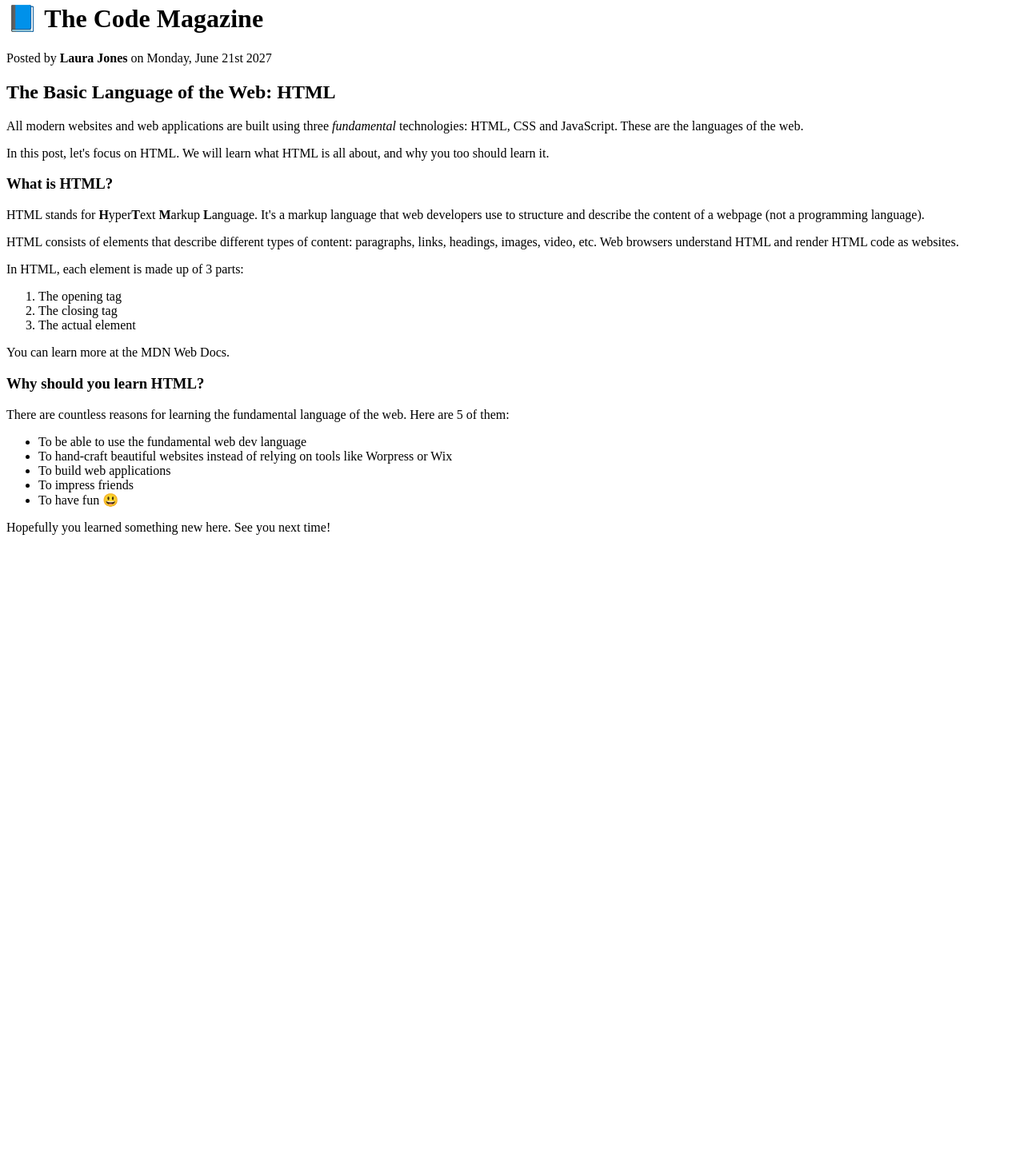
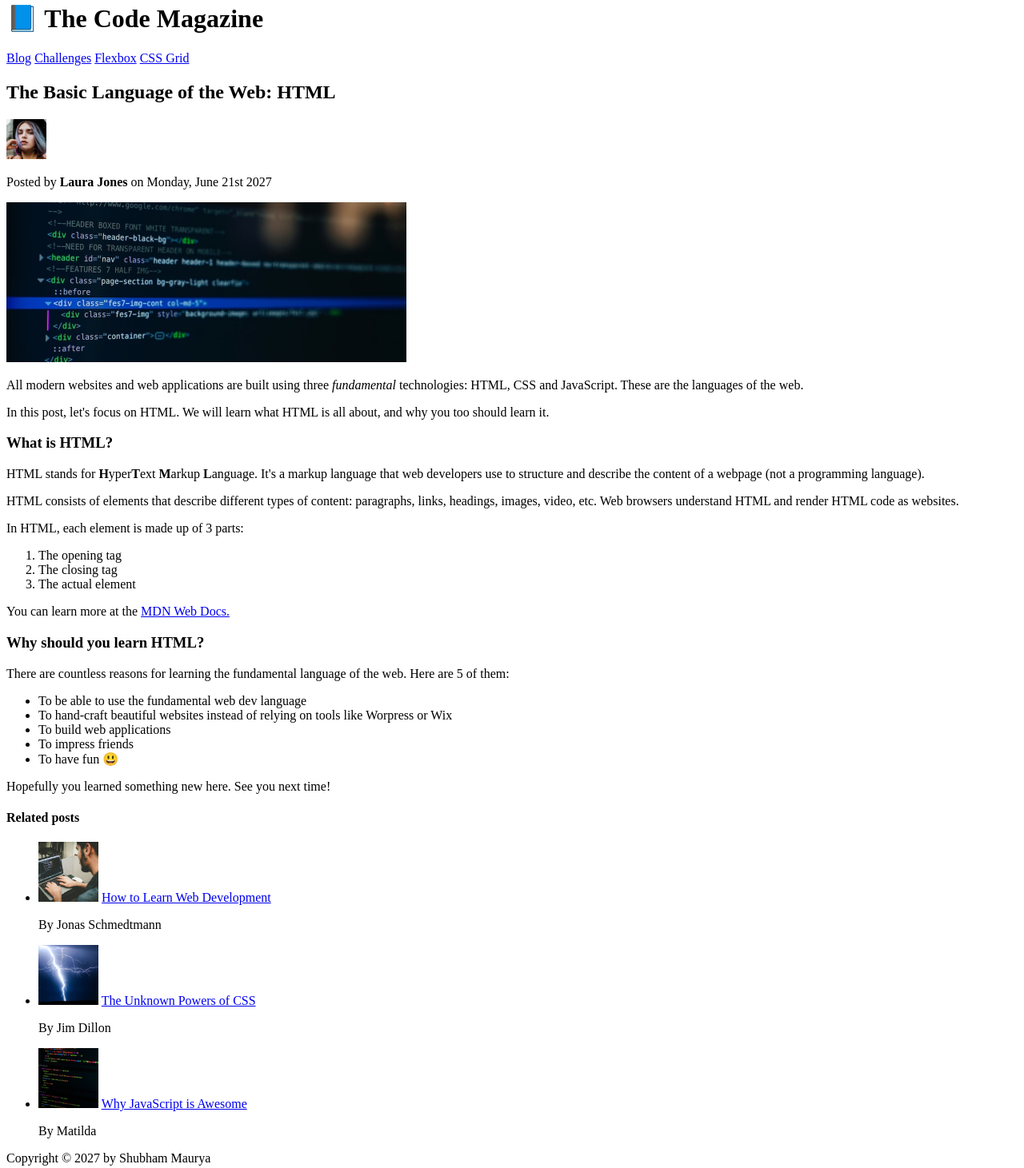
Before and after one commit to cultofshubham/HTML-CSS, a plain HTML site: page HTML-Fundamentals/index.html in a window 1280 px wide. Shown: the part 17-1478 px from the top of the page at 80% size. Before the commit the page ends 800 px from the top, so only its background shows below. Drawn offline with Linux system fonts and the light colour scheme.

Commit message:
adding images and links and finished the Section

```diff
--- a/HTML-Fundamentals/index.html
+++ b/HTML-Fundamentals/index.html
@@ -7,11 +7,37 @@
     <title>The Basic Language of the Web: HTML</title>
 </head>
 <body>
+    <header>
         <h1>📘 The Code Magazine</h1>
+
+        <nav>
+            <a href="blog.html">Blog</a>
+            <a href="#">Challenges</a>
+            <a href="#">Flexbox</a>
+            <a href="#">CSS Grid</a>
+        </nav>
+    </header>
+
+    <article>
+        <header>
+            <h2>The Basic Language of the Web: HTML</h2>
+
+            <img
+                src="img/laura-jones.jpg"
+                alt="Headshot of Laura Jones"
+                width="50px"
+                height="50px"
+            />
 
             <p>Posted by <strong>Laura Jones</strong> on Monday, June 21st 2027</p>
 
-    <h2>The Basic Language of the Web: HTML</h2>
+            <img
+                src="img/post-img.jpg"
+                alt="HTML code on a screen"
+                width="500px"
+                height="200px"
+            />
+        </header>
 
         <p>All modern websites and web applications are
             built using three
@@ -37,7 +63,14 @@
             <li>The actual element</li>
         </ol>
 
-    <p>You can learn more at the MDN Web Docs.</p>
+        <p>
+            You can learn more at the
+            <a
+                href="https://developer.mozilla.org/en-US/docs/Web/HTML"
+                target="_blank">
+                MDN Web Docs.
+            </a>
+        </p>
 
         <h3>Why should you learn HTML?</h3>
 
@@ -52,5 +85,29 @@
         </ul>
 
         <p>Hopefully you learned something new here. See you next time!</p>
+    </article>
+    <aside>
+        <h4>Related posts</h4>
+        <ul>
+            <li>
+                <img src="img/related-1.jpg" alt="Person programming" width="75px" height="75px">
+                <a href="#">How to Learn Web Development</a>
+                <p>By Jonas Schmedtmann</p>
+            </li>
+            <li>
+                <img src="img/related-2.jpg" alt="Lightning" width="75px" height="75px">
+                <a href="#">The Unknown Powers of CSS</a>
+                <p>By Jim Dillon</p>
+            </li>
+            <li>
+                <img src="img/related-3.jpg" alt="JavaScript code on a screen" width="75px" height="75px">
+                <a href="#">Why JavaScript is Awesome</a>
+                <p>By Matilda</p>
+            </li>
+        </ul>
+    </aside>
+    <footer>
+        Copyright &copy; 2027 by Shubham Maurya
+    </footer>
 </body>
 </html>
```
Also changed, not shown: HTML-Fundamentals/blog.html (added, +13 -0 lines), HTML-Fundamentals/img/challenges.jpg (renamed from HTML-Fundamentals/challenges.jpg), HTML-Fundamentals/img/laura-jones.jpg (renamed from HTML-Fundamentals/laura-jones.jpg), HTML-Fundamentals/img/post-img.jpg (renamed from HTML-Fundamentals/post-img.jpg), HTML-Fundamentals/img/related-1.jpg (renamed from HTML-Fundamentals/related-1.jpg), HTML-Fundamentals/img/related-2.jpg (renamed from HTML-Fundamentals/related-2.jpg), HTML-Fundamentals/img/related-3.jpg (renamed from HTML-Fundamentals/related-3.jpg). Lines whose indentation alone changed are shown as unchanged.
